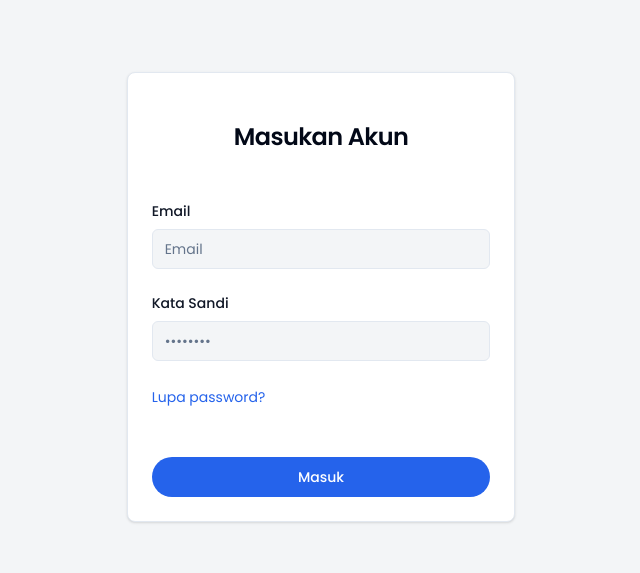
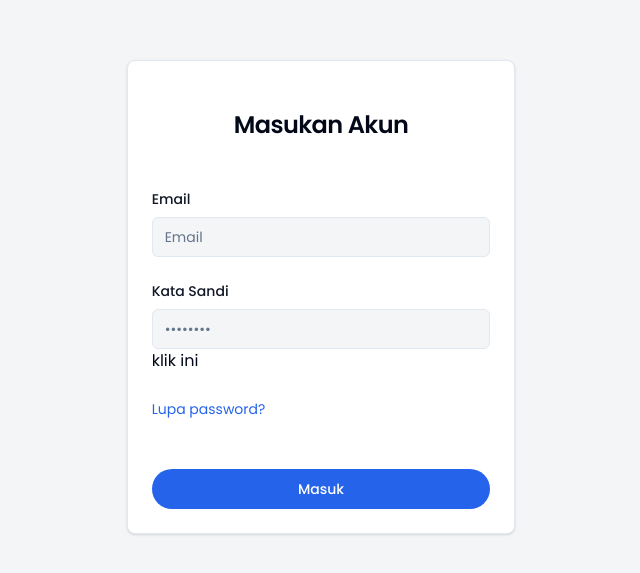
Before and after one commit to rifkyhilman/Angkringan-client, a React (Vite) app: page / in a window 1280 px wide. Shown: the part 103-676 px from the top of the page, without its empty margins (319-959 px from the left). Built offline with nearby package versions, Linux system fonts and the light colour scheme.

Commit message:
:construction: Show password
show password

```diff
--- a/src/components/AuthPage/FormAuth.jsx
+++ b/src/components/AuthPage/FormAuth.jsx
@@ -15,10 +15,11 @@ import { CircleCheck, CircleX, Loader2 } from "lucide-react";
 
 const FormAuth = () => {
     const navigate = useNavigate();
+    const { toast } = useToast();
     const [email, setEmail] = useState("");
     const [password, setPassword] = useState("");
-    const { toast } = useToast();
     const [loading, setLoading] = useState(false);
+    const [showPassword, setShowPassword] = useState(false);
 
     const handleSubmit = async(event) =>  {
         event.preventDefault();
@@ -94,6 +95,12 @@ const FormAuth = () => {
         }
       };
 
+      const handleShow = () => {
+        return(
+          setShowPassword(true)
+        )
+      };
+
     return (
         <div className="container mx-auto flex justify-center items-center w-full h-screen max-sm:px-[3rem]">
             <Card className="shadow lg:w-[35%] md:w-[60%] max-sm:w-full">
@@ -105,11 +112,14 @@ const FormAuth = () => {
                         <div className="space-y-4 md:space-y-6 my-7">
                             <div>
                                 <Label htmlFor="email" className="block mb-2 text-sm font-medium text-gray-900">Email</Label>
-                                <Input type="email" placeholder="Email" onChange={(e) => setEmail(e.target.value)}  required=""/>
+                                <Input type="email" placeholder="Email" onChange={(e) => setEmail(e.target.value)}  required />
                             </div>
                             <div>
                                 <Label htmlFor="password" className="block mb-2 text-sm font-medium text-gray-900">Kata Sandi</Label>
-                                <Input type="password" placeholder="••••••••" onChange={(e) => setPassword(e.target.value)} required=""/>
+                                <Input type={showPassword ? "text" : "password"} placeholder="••••••••" onChange={(e) => setPassword(e.target.value)} required />
+                                <button onClick={handleShow}>
+                                  klik ini
+                                </button>
                             </div>
                             <div>
                                 <a href="#" className="text-sm text-primary-600 hover:underline dark:text-primary-500 max-sm:text-sm">Lupa password?</a>
```
